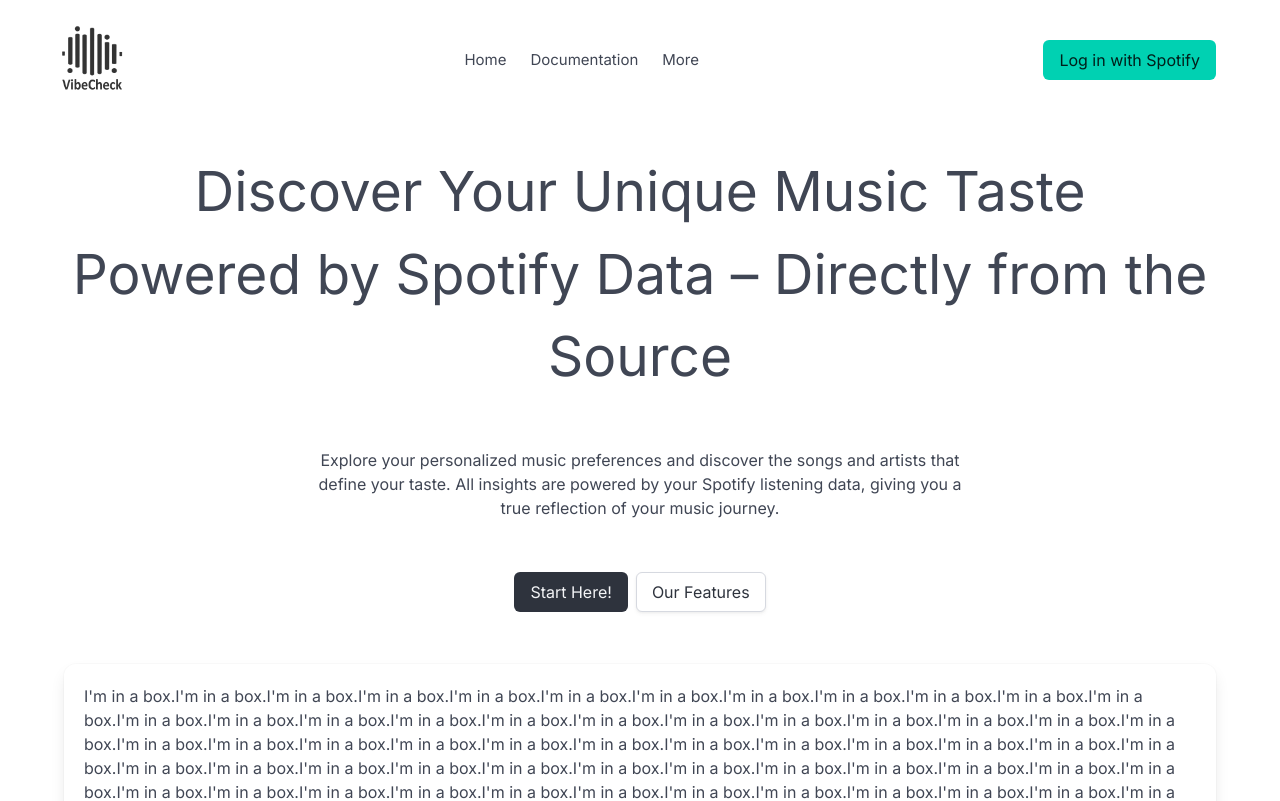
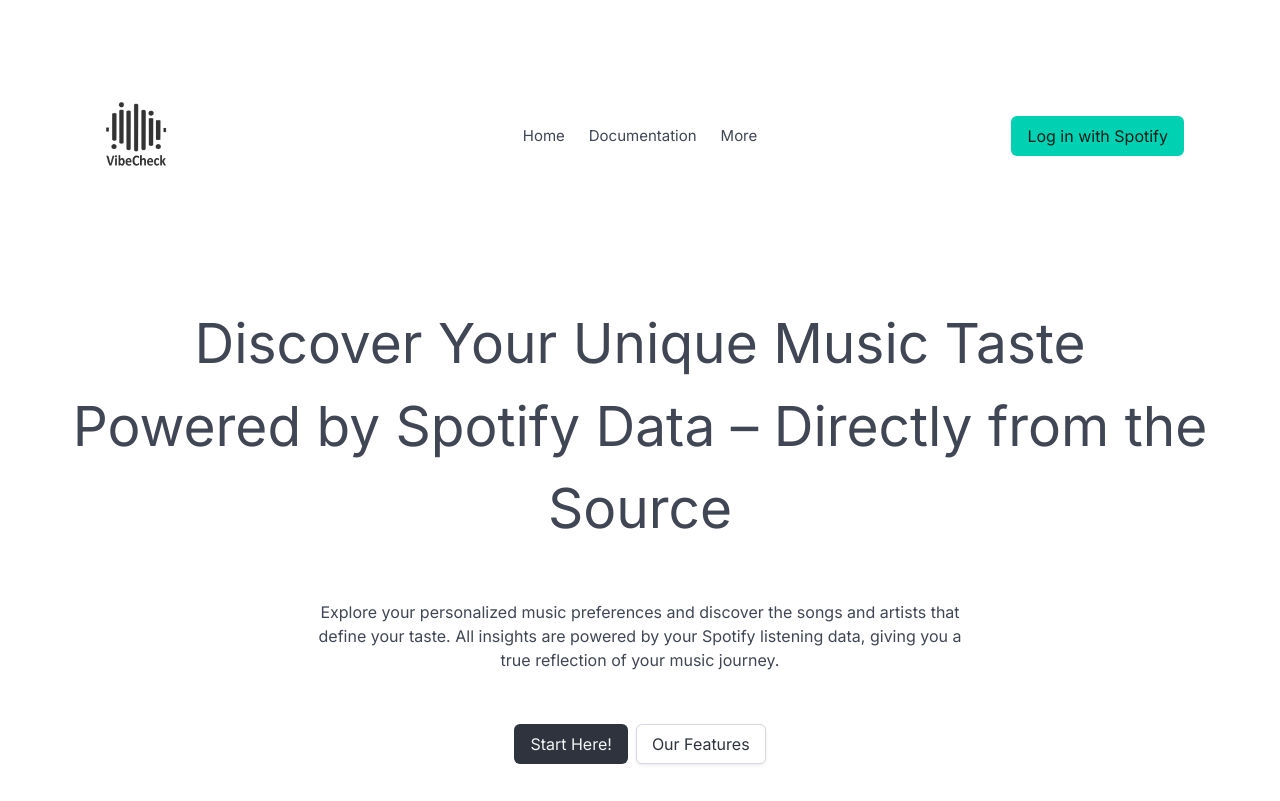
Before and after one commit to Swey999/SpotifyAPISandBox, a React (Create React App) app: page / in a window 1280 px wide. Shown: the top 801 px of the page. Built offline with nearby package versions, Linux system fonts and the light colour scheme; no server answers.

Commit message:
fixed navbar allignment

```diff
--- a/src/App.tsx
+++ b/src/App.tsx
@@ -8,8 +8,8 @@
 const App: React.FC = () => {
   return (
     <>
+      <div className="container">
       <Navbar />  {/* Navbar stays at the top */}
-      <div className="container">
         <Routes>
           <Route path="/" element={<Home />} />
         </Routes>
--- a/src/components/Navbar.tsx
+++ b/src/components/Navbar.tsx
@@ -19,31 +19,31 @@
   }, []);
 
   const handleLogout = async () => {
-    // Call backend to handle logout and clear cookies
     await fetch("http://localhost:5000/auth/logout", {
       method: "POST",
       credentials: "include",
     });
 
-    // Update the state and UI accordingly
-    setIsLoggedIn(false); // Update the logged-in state
-    window.location.reload(); // Refresh the page to reflect the changes
+    setIsLoggedIn(false);
+    window.location.reload();
   };
 
   return (
-    <nav className="navbar" role="navigation" aria-label="main navigation">
-      <div className="container">
-
-      <div className="navbar-brand" >
-        <a className="navbar-item-img on-hover" href="/" >
-          <img src={vibecheck} alt="VibeCheck"/>
+    <nav className="navbar is-spaced" role="navigation" aria-label="main navigation">
+      {/* BRAND: Logo and Burger */}
+      <div className="navbar-brand">
+        {/* Logo */}
+        <a className="navbar-item" href="/" style={{ maxWidth: "200px", width: "200px", maxHeight: "200px", height: "200px", pointerEvents: "none" }}>
+          <img src={vibecheck} alt="VibeCheck" style={{ maxHeight: "80px", width: "80px", height: "80px" }} />
         </a>
 
+        {/* Burger icon */}
         <a
           role="button"
           className={`navbar-burger ${isBurgerActive ? "is-active" : ""}`}
           aria-label="menu"
           aria-expanded={isBurgerActive ? "true" : "false"}
+          data-target="navbarMenu"
           onClick={toggleBurgerMenu}
         >
           <span aria-hidden="true"></span>
@@ -52,33 +52,19 @@
         </a>
       </div>
 
-      <div
-        id="navbarBasicExample"
-        className={`navbar-menu ${isBurgerActive ? "is-active" : ""}`}
-        >
-
-        <div
-          className={`navbar-start ${
-            isBurgerActive ? "" : "is-flex is-justify-content-center is-align-items-center"
-          }`}
-          style={{ flex: 1 }}
-          >
-
-          <a className="navbar-item" href="/">
-            Home
-          </a>
-
-          <a className="navbar-item" href="/documentation">
-            Documentation
-          </a>
-          <a className="navbar-item" href="#">
-            More
-          </a>
+      {/* MENU: Links and buttons */}
+      <div id="navbarMenu" className={`navbar-menu ${isBurgerActive ? "is-active" : ""}`}>
+        {/* Centered Nav Links for Desktop */}
+        <div className="navbar-start is-flex-grow-1 is-justify-content-center">
+          <a className="navbar-item" href="/">Home</a>
+          <a className="navbar-item" href="/documentation">Documentation</a>
+          <a className="navbar-item" href="#">More</a>
         </div>
 
-        <div className="navbar-end">
+        {/* Right Spacer: Buttons */}
+        <div className="navbar-end" style={{ maxWidth: "200px", width: "200px" }}>
           <div className="navbar-item">
-          <div className="buttons">
+            <div className="buttons is-flex is-justify-content-center">
               {isLoggedIn ? (
                 <button className="button is-light" onClick={handleLogout}>
                   Log out
@@ -92,7 +78,6 @@
           </div>
         </div>
       </div>
-    </div>
     </nav>
   );
 };
```
Also changed, not shown: src/styles/App.css (line endings or trailing spaces). Lines whose indentation alone changed are shown as unchanged.
